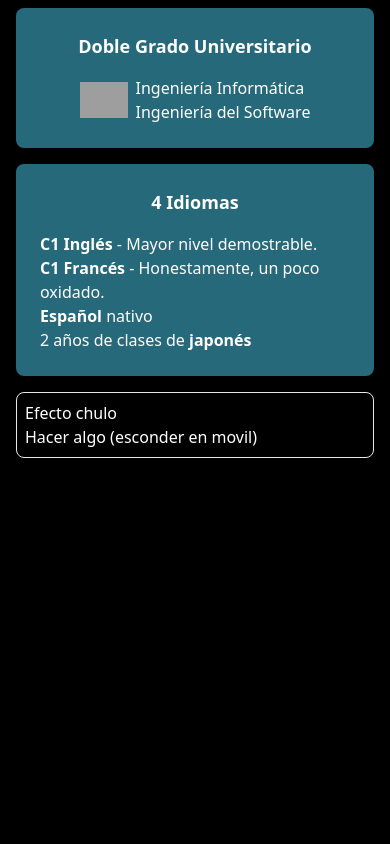
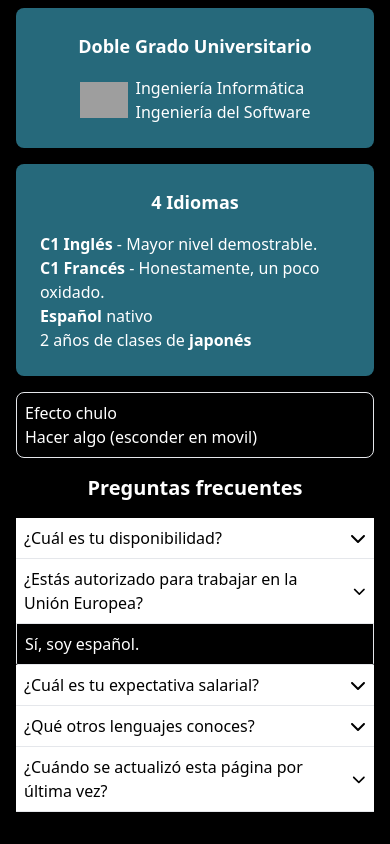
Before and after one commit to Kikemaji/resume, a Next.js app: page / in a window 390 px wide. Shown: the part 2697-3541 px from the top of the page. Before the commit the page ends 3187 px from the top, so only its background shows below. Built offline with nearby package versions, Linux system fonts and the light colour scheme; grey boxes are pictures that could not be loaded.

Commit message:
FAQ section mobile

```diff
--- a/src/app/page.tsx
+++ b/src/app/page.tsx
@@ -14,6 +14,7 @@ import Image from 'next/image';
 import MapChart from '@/components/maps/MapChart';
 import { FaUserCircle } from 'react-icons/fa';
 import Dialog from '@/components/ui/Dialog/Dialog';
+import Accordion from '@/components/ui/Accordion/Accordion';
 
 export default function Home() {
   const comienzoAprox = new Date(2022, 7, 12).getTime();
@@ -317,6 +318,12 @@ export default function Home() {
             <span>Hacer algo (esconder en movil)</span>
           </div>
         </section>
+        <section className="my-4 flex flex-col gap-4">
+          <h2 className="text-center text-xl font-bold">
+            Preguntas frecuentes
+          </h2>
+          <Accordion />
+        </section>
       </div>
     </main>
   );
--- /dev/null
+++ b/src/components/ui/Accordion/Accordion.tsx
@@ -0,0 +1,98 @@
+'use client';
+import React from 'react';
+import { FaChevronDown } from 'react-icons/fa6';
+import * as AccordionElem from '@radix-ui/react-accordion';
+
+const Accordion = ({}) => {
+  const content = [
+    {
+      question: '¿Cuál es tu disponibilidad? ',
+      answer:
+        'Preaviso de 15 días. Si quieres saber por qué me quiero ir de mi trabajo actual, lo podemos hablar en la entrevista ;)',
+    },
+    {
+      question: '¿Estás autorizado para trabajar en la Unión Europea?',
+      answer: 'Sí, soy español.',
+    },
+    {
+      question: '¿Cuál es tu expectativa salarial?',
+      answer:
+        'Depende de cómo sea el trabajo y las responsabilidades que tenga. Habrá que hablarlo en la entrevista.',
+    },
+
+    {
+      question: '¿Qué otros lenguajes conoces?',
+      answer: 'Que sean relevantes Java y Python',
+    },
+    {
+      question: '¿Cuándo se actualizó esta página por última vez?',
+      answer:
+        'Marzo 2023. Aunque datos como la experiencia y la edad se actualizan automáticamente.',
+    },
+  ];
+
+  return (
+    <AccordionElem.Root
+      className="AccordionRoot"
+      type="single"
+      defaultValue="item-1"
+      collapsible
+    >
+      {content.map((element, index) => (
+        <AccordionElem.Item key={index} value={`item-${index}`}>
+          <AccordionTrigger className="flex w-full cursor-pointer items-center justify-between gap-4 border-b border-border bg-white p-2 text-start text-black">
+            {element.question}
+          </AccordionTrigger>
+          <AccordionContent className="border-x border-border p-2  last:rounded-b-sm last:border-b">
+            {element.answer}
+          </AccordionContent>
+        </AccordionElem.Item>
+      ))}
+    </AccordionElem.Root>
+  );
+};
+
+export default Accordion;
+
+interface AccordionTriggerProps {
+  children: React.ReactNode;
+  className?: string;
+}
+
+const AccordionTrigger = React.forwardRef<
+  HTMLButtonElement,
+  AccordionTriggerProps
+>(({ children, className, ...props }, forwardedRef) => (
+  <AccordionElem.Header>
+    <AccordionElem.Trigger
+      className={`${className}`} //FIXME: Add classnames o clsx
+      {...props}
+      ref={forwardedRef}
+    >
+      {children}
+      <FaChevronDown aria-hidden />
+    </AccordionElem.Trigger>
+  </AccordionElem.Header>
+));
+
+AccordionTrigger.displayName = 'AccordionTrigger';
+
+interface AccordionContentProps {
+  children: React.ReactNode;
+  className?: string;
+}
+
+const AccordionContent = React.forwardRef<
+  HTMLDivElement,
+  AccordionContentProps
+>(({ children, className, ...props }, forwardedRef) => (
+  <AccordionElem.Content
+    className={`${className}`}
+    {...props}
+    ref={forwardedRef}
+  >
+    <div>{children}</div>
+  </AccordionElem.Content>
+));
+
+AccordionContent.displayName = 'AccordionContent';
```
